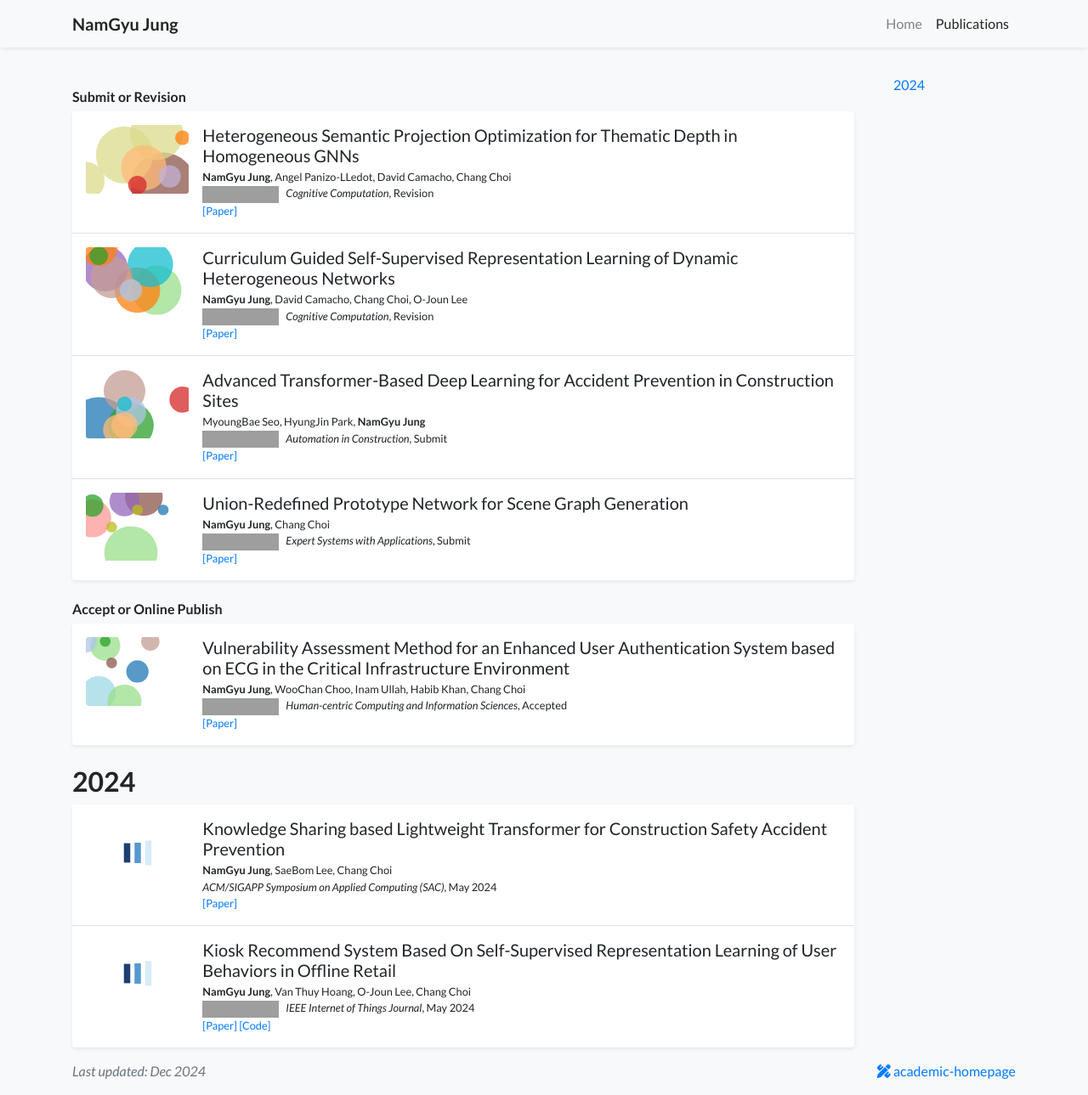
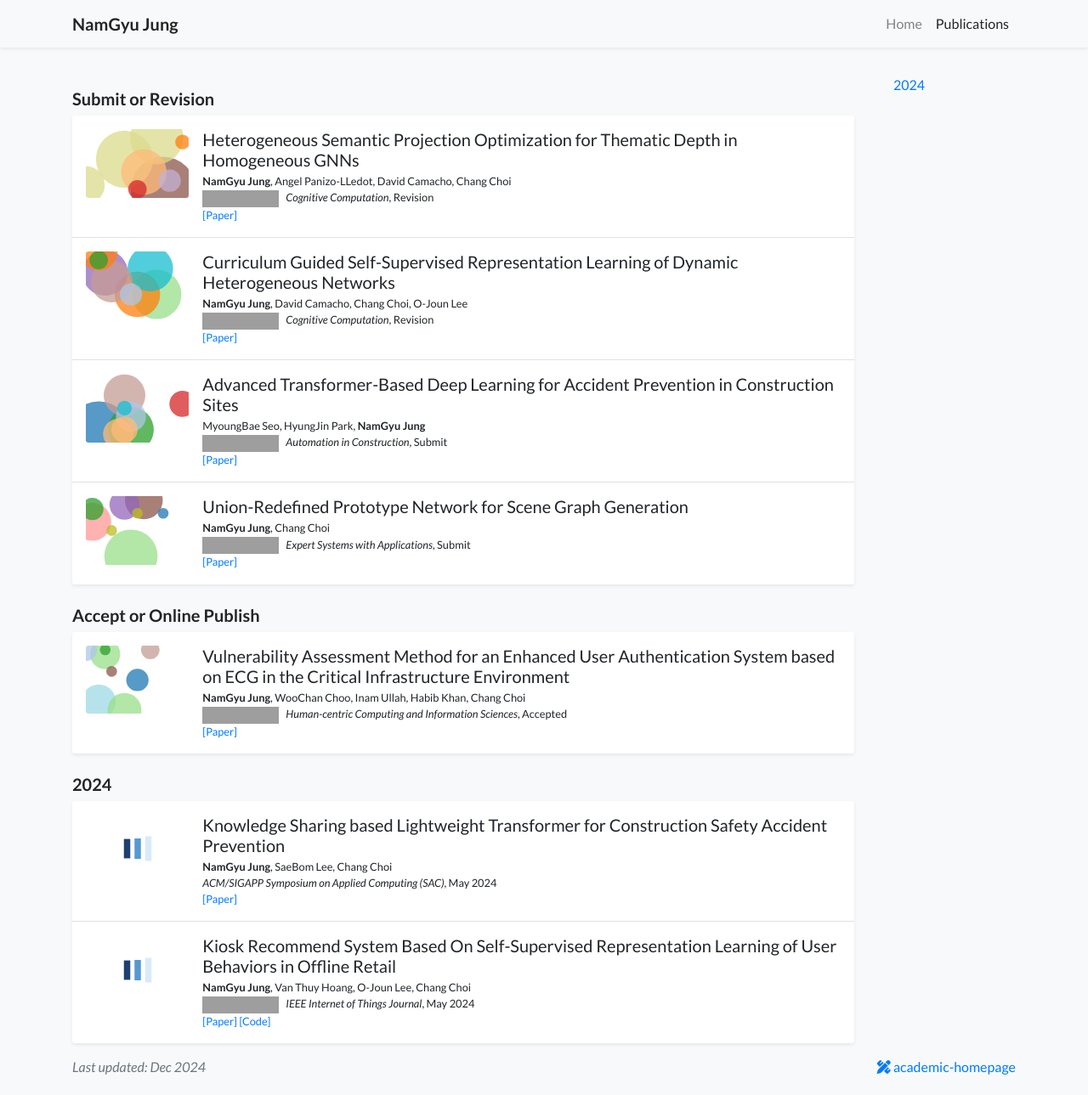
Before and after one commit to Namgyu97/Namgyu97, a Jekyll site: the page built from publications.html, in a window 1280 px wide and 1289 px high. Shown: the whole window at 85% size. Built offline with Jekyll 4.4.1, drawn with Linux system fonts in a browser that asks for light colours; nearby versions of some CDN libraries; a style sheet for code colours, icons or effects is not loaded; grey boxes are pictures that could not be loaded.

Commit message:
Update publications.html

```diff
--- a/publications.html
+++ b/publications.html
@@ -18,7 +18,7 @@ body_attr: >-
 <div class="row">
     <div class="col-12 col-lg-10">
       {% if revision_items and revision_items.size > 0 %}
-      <h6 class="pt-4" id="revision-section">Submit or Revision</h6>
+      <h5 class="pt-4" id="revision-section">Submit or Revision</h5>
       <div class="my-0 p-0 bg-white shadow-sm rounded-sm">
           {% for item in revision_items %}
               {% include widgets/publication_item.html item=item hide_bottom_border=forloop.last first=forloop.first last=forloop.last %}
@@ -27,7 +27,7 @@ body_attr: >-
       {% endif %}
 
       {% if accepted_items and accepted_items.size > 0 %}
-      <h6 class="pt-4" id="accepted-section">Accept or Online Publish</h6>
+      <h5 class="pt-4" id="accepted-section">Accept or Online Publish</h5>
       <div class="my-0 p-0 bg-white shadow-sm rounded-sm">
           {% for item in accepted_items %}
               {% include widgets/publication_item.html item=item hide_bottom_border=forloop.last first=forloop.first last=forloop.last %}
@@ -37,7 +37,7 @@ body_attr: >-
 
       {% for year in pubs_by_year %}
       {% assign num_papers = year.items | size %}
-      <h2 class="pt-4" id="year-{{ year.name }}">{{ year.name }}</h2>
+      <h5 class="pt-4" id="year-{{ year.name }}">{{ year.name }}</h5>
       <div class="my-0 p-0 bg-white shadow-sm rounded-sm">
           {% for item in year.items %}
               {% include widgets/publication_item.html item=item hide_bottom_border=forloop.last first=forloop.first last=forloop.last %}
```
